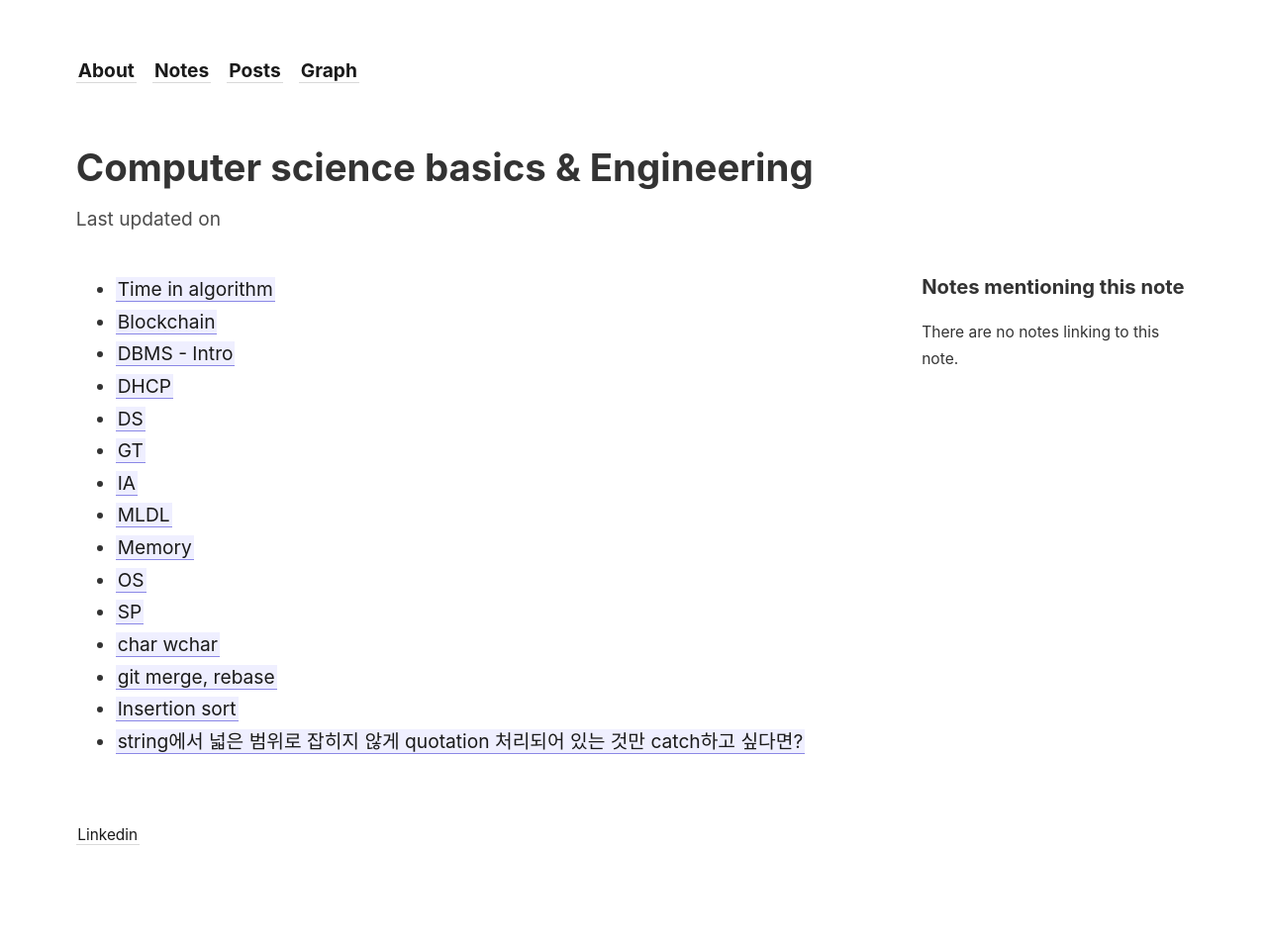
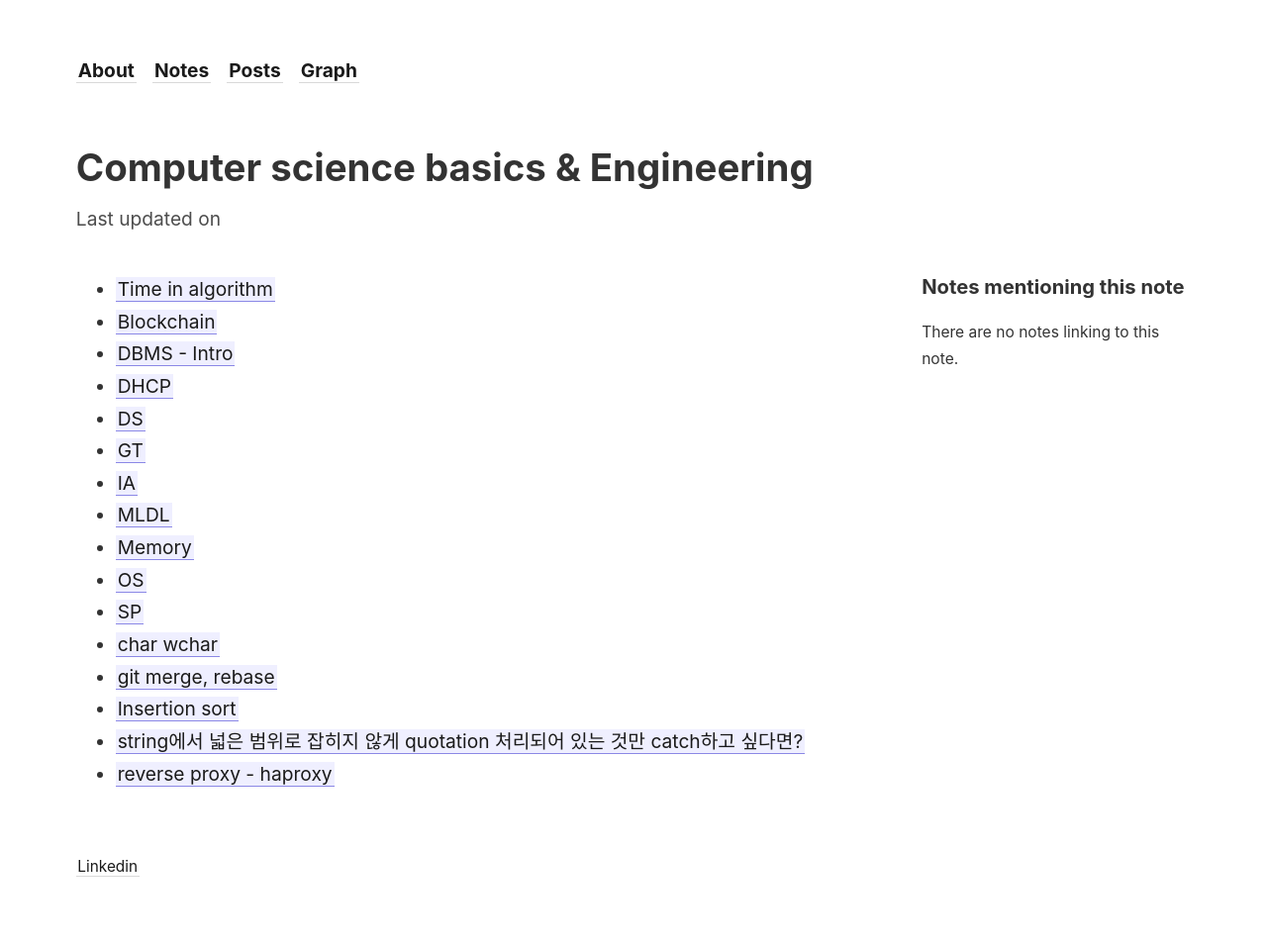
Before and after one commit to hyoinandout/hyoinandout.github.io, a Jekyll site: the page built from _notes/0_computer-science-basics & engineering/index_computer-science-basics & engineering.md, in a window 1280 px wide. Shown: the whole page at 99% size. Built offline with Jekyll 4.4.1, drawn with Linux system fonts in a browser that asks for light colours; before the commit the page ends 924 px from its top, so only the background shows below that.

Commit message:
vault backup: 2023-02-09 23:07:05

```diff
--- a/_notes/0_computer-science-basics & engineering/index_computer-science-basics & engineering.md
+++ b/_notes/0_computer-science-basics & engineering/index_computer-science-basics & engineering.md
@@ -16,3 +16,4 @@ title: Computer science basics & Engineering
 - [[git merge, rebase]]
 - [[Insertion sort]]
 - [[string에서 넓은 범위로 잡히지 않게 quotation 처리되어 있는 것만 catch하고 싶다면?]]
+- [[reverse proxy - haproxy]]
```
Also changed, not shown: _notes/0_computer-science-basics & engineering/04_network/reverse proxy - haproxy.md (added).
